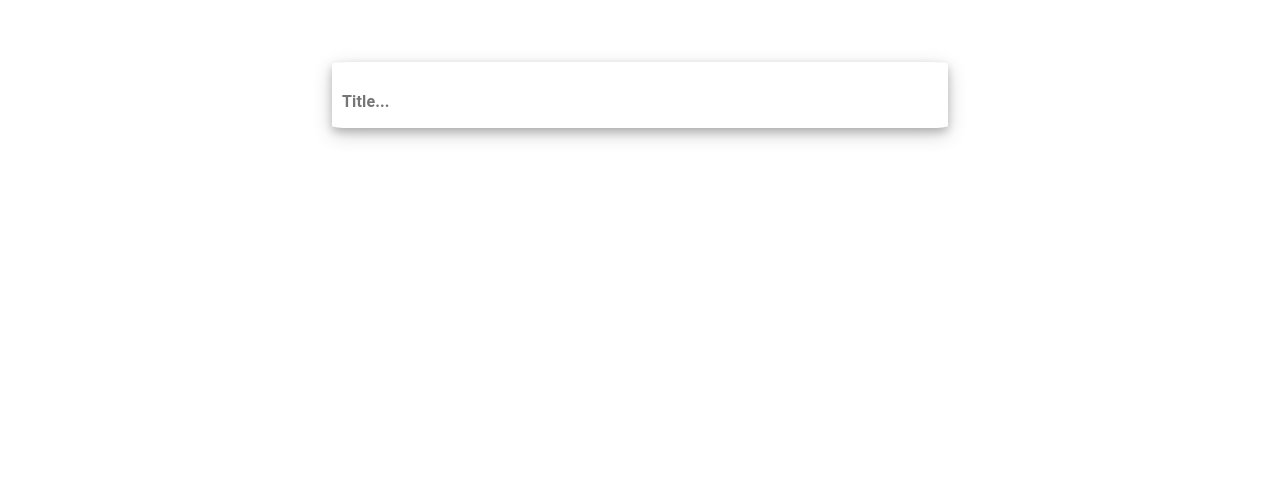
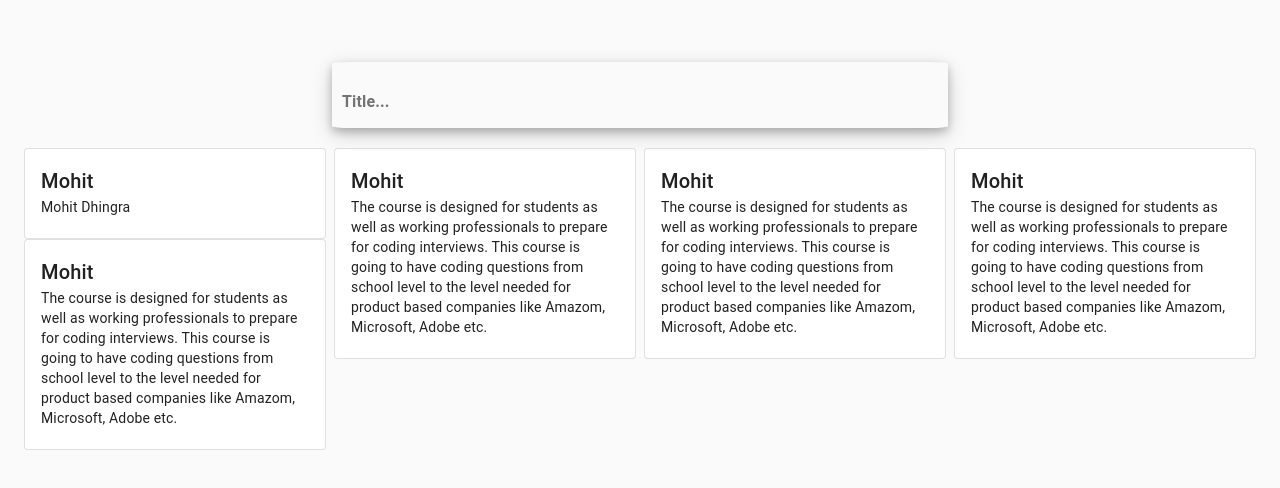
Before and after one commit to mohitdd/NoteTakingApp, a React (Create React App) app: page / in a window 1280 px wide. Shown: the top 488 px of the page. Built offline with nearby package versions, Linux system fonts and the light colour scheme; the HTML template or start-up script is replaced by a standard one.

Commit message:
Layout for placing notes

```diff
--- a/src/App.js
+++ b/src/App.js
@@ -2,14 +2,24 @@ import React from "react";
 import CreateNote from "../src/components/Note";
 import NotesCard from "../src/components/NoteCardComponent";
 import Container from "@material-ui/core/Container";
+import { createMuiTheme, ThemeProvider, CssBaseline } from "@material-ui/core";
 import "./App.css";
+
+const theme = createMuiTheme({
+  palette: {
+    type: "light",
+  },
+});
 
 function App() {
   return (
-    <React.Fragment>
+    <ThemeProvider theme={theme}>
+      <CssBaseline />
       <CreateNote></CreateNote>
-      <Container style={{ margin: "3%" }}></Container>
-    </React.Fragment>
+      <Container>
+        <NotesCard></NotesCard>
+      </Container>
+    </ThemeProvider>
   );
 }
 
--- a/src/components/Note.js
+++ b/src/components/Note.js
@@ -11,6 +11,7 @@ const useStyles = makeStyles((theme) => ({
   root: {
     flexGrow: 1,
     marginTop: "5%",
+    marginBottom: "20px",
     "&.MuiExpansionPanelSummary-root.Mui-focused": {
       backgroundColor: "red",
     },
--- a/src/components/NoteCardComponent.js
+++ b/src/components/NoteCardComponent.js
@@ -5,27 +5,104 @@ import CardActionArea from "@material-ui/core/CardActionArea";
 import CardContent from "@material-ui/core/CardContent";
 import Typography from "@material-ui/core/Typography";
 
-const useStyles = makeStyles({
+const useStyles = makeStyles((theme) => ({
   root: {
-    maxWidth: 300,
+    [theme.breakpoints.down(480)]: {
+      width: "100%",
+    },
     maxHeight: 500,
+    margin: "auto",
   },
-});
+  divison: {
+    columnGap: "0.5rem",
+    columnWidth: "232px",
+    margin: "0px auto",
+    [theme.breakpoints.down(480)]: {
+      columnCount: 1,
+    },
+    [theme.breakpoints.up(480)]: {
+      columnCount: 2,
+    },
+    [theme.breakpoints.up(730)]: {
+      columnCount: 3,
+    },
+    [theme.breakpoints.up(1000)]: {
+      columnCount: 4,
+    },
+  },
+}));
 
 export default function NotesCard(props) {
   const classes = useStyles();
 
   return (
+    <div className={classes.divison}>
       <Card className={classes.root} variant="outlined">
         <CardActionArea>
           <CardContent>
             <Typography variant="h6">Mohit</Typography>
-
             <Typography variant="body2" gutterBottom>
               Mohit Dhingra
             </Typography>
           </CardContent>
         </CardActionArea>
       </Card>
+      <Card className={classes.root} variant="outlined">
+        <CardActionArea>
+          <CardContent>
+            <Typography variant="h6">Mohit</Typography>
+            <Typography variant="body2" gutterBottom>
+              The course is designed for students as well as working
+              professionals to prepare for coding interviews. This course is
+              going to have coding questions from school level to the level
+              needed for product based companies like Amazom, Microsoft, Adobe
+              etc.
+            </Typography>
+          </CardContent>
+        </CardActionArea>
+      </Card>
+      <Card className={classes.root} variant="outlined">
+        <CardActionArea>
+          <CardContent>
+            <Typography variant="h6">Mohit</Typography>
+            <Typography variant="body2" gutterBottom>
+              The course is designed for students as well as working
+              professionals to prepare for coding interviews. This course is
+              going to have coding questions from school level to the level
+              needed for product based companies like Amazom, Microsoft, Adobe
+              etc.
+            </Typography>
+          </CardContent>
+        </CardActionArea>
+      </Card>{" "}
+      <Card className={classes.root} variant="outlined">
+        <CardActionArea>
+          <CardContent>
+            <Typography variant="h6">Mohit</Typography>
+            <Typography variant="body2" gutterBottom>
+              The course is designed for students as well as working
+              professionals to prepare for coding interviews. This course is
+              going to have coding questions from school level to the level
+              needed for product based companies like Amazom, Microsoft, Adobe
+              etc.
+            </Typography>
+          </CardContent>
+        </CardActionArea>
+      </Card>{" "}
+      <Card className={classes.root} variant="outlined">
+        <CardActionArea>
+          <CardContent>
+            <Typography variant="h6">Mohit</Typography>
+            <Typography variant="body2" gutterBottom>
+              The course is designed for students as well as working
+              professionals to prepare for coding interviews. This course is
+              going to have coding questions from school level to the level
+              needed for product based companies like Amazom, Microsoft, Adobe
+              etc.
+            </Typography>
+          </CardContent>
+        </CardActionArea>
+      </Card>
+    </div>
   );
 }
```
Lines whose indentation alone changed are shown as unchanged.
